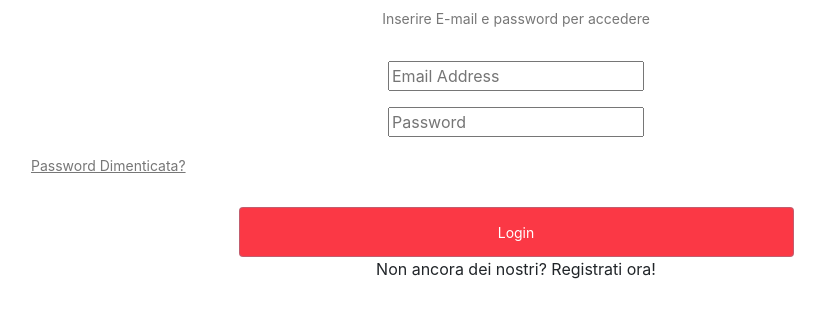
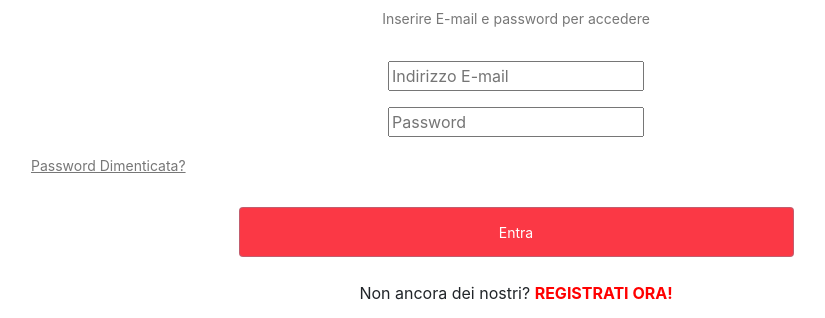
Before and after one commit to djkon960/TogetherWorkout, an Angular app in the folder client/: page /homepage in a window 1280 px wide. Shown: the part 595-913 px from the top of the page, without its empty margins (124-949 px from the left). Before the commit the page ends 892 px from the top, so only its background shows below. Built offline with nearby package versions, Linux system fonts and the light colour scheme.

Commit message:
Fix Homepage Html/Css

```diff
--- a/client/src/app/components/homepage/homepage.component.css
+++ b/client/src/app/components/homepage/homepage.component.css
@@ -10,7 +10,7 @@ body#LoginForm{
 .panel p { color:#777777; font-size:14px; margin-bottom:30px; line-height:24px;}
 .login-form .form-control {
   background: #f7f7f7 none repeat scroll 0 0;
-  border: 1px solid #00ddfa3a;
+  border: 5px solid #00ddfa3a;
   border-radius: 4px;
   font-size: 14px;
   height: 50px;
@@ -51,3 +51,6 @@ body#LoginForm{
     width: 100%;
     padding-left: 2px;
 }
+a.buttoncolor{
+color: red;
+}
--- a/client/src/app/components/homepage/homepage.component.html
+++ b/client/src/app/components/homepage/homepage.component.html
@@ -10,7 +10,7 @@
 
         <form id="Login" #f="ngForm" (ngSubmit)="logIn(f)">
             <div class="form-group">
-              <input required email type="email" name="email"  ngModel #email="ngModel" id="email"   placeholder="Email Address">
+              <input required email type="email" name="email"  ngModel #email="ngModel" id="email"   placeholder="Indirizzo E-mail">
             </div>
 
             <div class="form-group">
@@ -21,10 +21,10 @@
                 <a href="#">Password Dimenticata?</a>
               </div>
 
-          <button type="submit" class="btn btn-primary">Login</button>
+          <button type="submit" class="btn btn-primary">Entra</button>
 
           <div class="register">
-            <p>Non ancora dei nostri?  <a (click)="goSignin()">Registrati ora!</a></p>
+            <br><p>Non ancora dei nostri?  <a class="buttoncolor" (click)="goSignin()"><b>REGISTRATI ORA!</b></a></p>
           </div>
         </form>
       </div>
```
